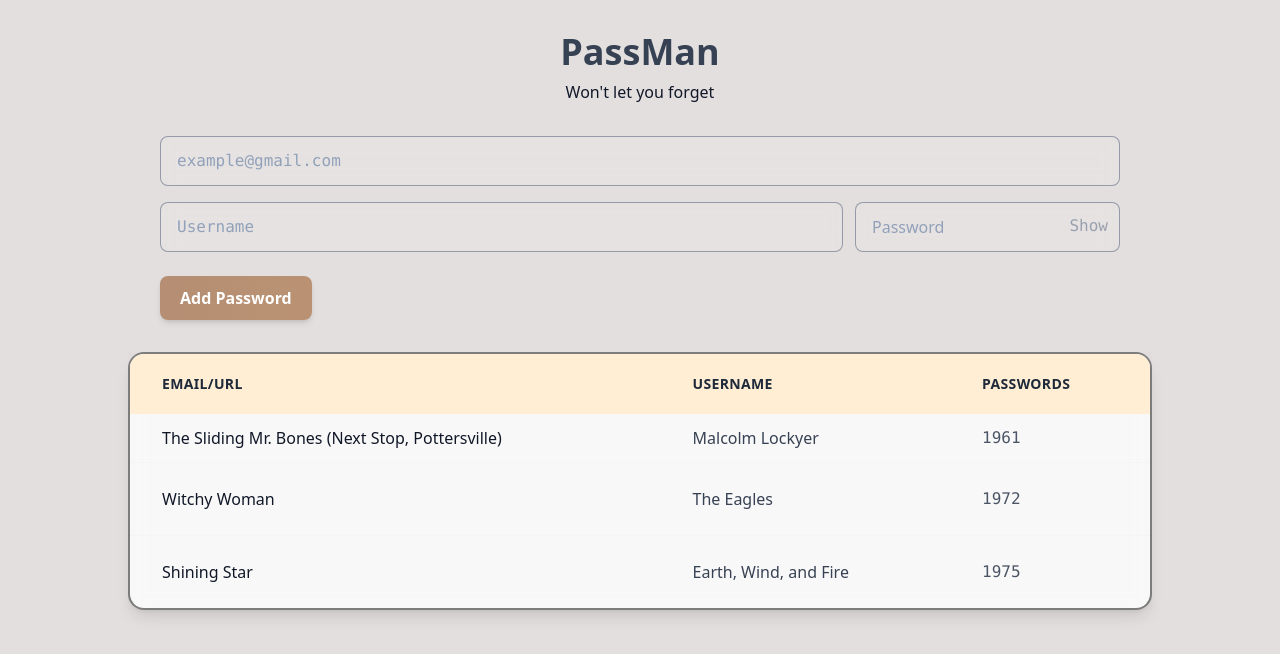
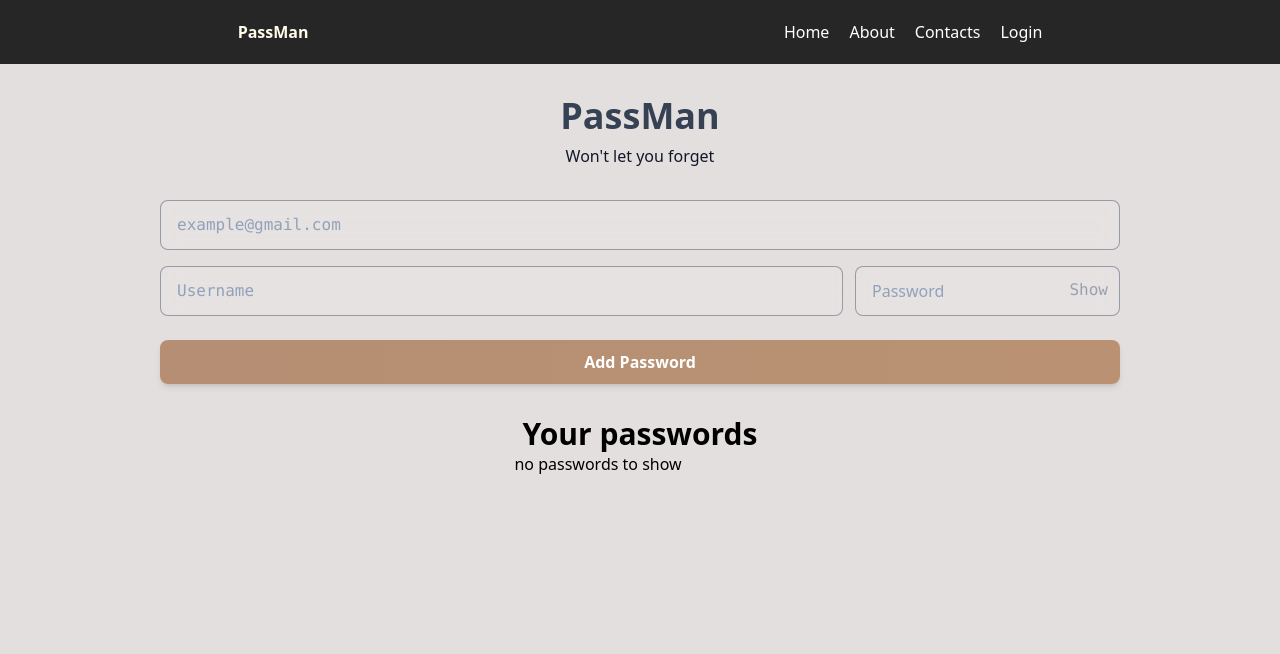
Before and after one commit to Aditehh/PassMan, a React (Vite) app: page / in a window 1280 px wide. Shown: the top 654 px of the page. Built offline with nearby package versions, Linux system fonts and the light colour scheme; some icons are missing.

Commit message:
here we go again

```diff
--- a/src/App.jsx
+++ b/src/App.jsx
@@ -8,7 +8,7 @@ function App() {
 
   return (
     <>
-      {/* <Navbar /> */}
+      <Navbar />
       <Manager />
     </>
   )
--- a/src/components/Manager.jsx
+++ b/src/components/Manager.jsx
@@ -49,7 +49,7 @@ const Manager = () => {
 
     return (
         <>
-            <div className="absolute top-0 z-[-2] h-full w-full bg-[rgba(226,221,221,0.93)] bg-[radial-gradient(rgba(226,221,221,0.93))] bg-[size:20px_20px]"></div>
+            <div className="fixed top-0 left-0 z-[-2] h-screen w-screen bg-[rgba(226,221,221,0.93)] bg-[radial-gradient(rgba(226,221,221,0.93))] bg-[size:20px_20px]"></div>
             <div className='min-h-full flex flex-col items-center  px-4 '>
                 <div className=' p-8 w-[80vw]  text-white'>
                     <div className='text-center mb-8'>
@@ -59,7 +59,7 @@ const Manager = () => {
                         <p className='text-gray-900 font-light'>Won't let you forget</p>
                     </div>
 
-                    <div className="space-y-6">
+                    <div className="space-y-6 flex-col flex">
                         <div className='flex flex-col space-y-4'>
                             <div className='relative'>
                                 <input value={form.email} onChange={handleChange} name='email'
@@ -88,7 +88,7 @@ const Manager = () => {
                             </div>
                         </div>
 
-                        <button onClick={savePassword} className=" flex justify-center items-center cursor-pointer px-5 py-2.5 bg-gradient-to-r from-[#b58e73] to-[#ba9273] text-white font-semibold rounded-lg shadow-md hover:opacity-90 transition duration-200">
+                        <button onClick={savePassword} className="flex justify-center items-center cursor-pointer px-5 py-2.5 bg-gradient-to-r from-[#b58e73] to-[#ba9273] text-white font-semibold rounded-lg shadow-md hover:opacity-90 transition duration-200">
                             <lord-icon
                                 src="https://cdn.lordicon.com/efxgwrkc.json"
                                 trigger="hover"
@@ -98,7 +98,10 @@ const Manager = () => {
                     </div>
                 </div>
 
-
+                <div>
+                    <span className='font-extrabold text-3xl px-2 '>Your passwords</span>
+                    {passwordArray.length === 0 && <div>no passwords to show </div>}
+                    {passwordArray.length != 0 &&
                         <div className="min-h-full bg-[rgba(226,221,221,0.93)] flex  justify-center w-[80vw] ">
                             <div className="w-screen">
                                 <div className="bg-white/80 backdrop-blur-sm rounded-2xl shadow-lg overflow-hidden border-2 border-black/50">
@@ -117,43 +120,25 @@ const Manager = () => {
                                             </tr>
                                         </thead>
                                         <tbody className="divide-y divide-gray-100/80">
-                                    <tr className="hover:bg-gray-50/50 transition-colors duration-200">
+                                            {passwordArray.map((item, index) => {
+                                                return <tr key={index}
+                                                    className="hover:bg-gray-50/50 transition-colors duration-200">
                                                     <td className="px-8 py-3 text-gray-900 font-medium">
-                                            The Sliding Mr. Bones (Next Stop, Pottersville)
+                                                        <a href="{item.email}" target='_blank'>{item.email}</a>
                                                     </td>
                                                     <td className="px-8 py-3 text-gray-700">
-                                            Malcolm Lockyer
+                                                        {item.username}
                                                     </td>
                                                     <td className="px-8 py-3 text-gray-600 font-mono">
-                                            1961
+                                                        {item.password}
                                                     </td>
                                                 </tr>
-                                    <tr className="hover:bg-gray-50/50 transition-colors duration-200">
-                                        <td className="px-8 py-6 text-gray-900 font-medium">
-                                            Witchy Woman
-                                        </td>
-                                        <td className="px-8 py-6 text-gray-700">
-                                            The Eagles
-                                        </td>
-                                        <td className="px-8 py-6 text-gray-600 font-mono">
-                                            1972
-                                        </td>
-                                    </tr>
-                                    <tr className="hover:bg-gray-50/50 transition-colors duration-200">
-                                        <td className="px-8 py-6 text-gray-900 font-medium">
-                                            Shining Star
-                                        </td>
-                                        <td className="px-8 py-6 text-gray-700">
-                                            Earth, Wind, and Fire
-                                        </td>
-                                        <td className="px-8 py-6 text-gray-600 font-mono">
-                                            1975
-                                        </td>
-                                    </tr>
+                                            })}
                                         </tbody>
                                     </table>
                                 </div>
                             </div>
+                        </div>}
                 </div>
             </div>
 
```
Lines whose indentation alone changed are shown as unchanged.
